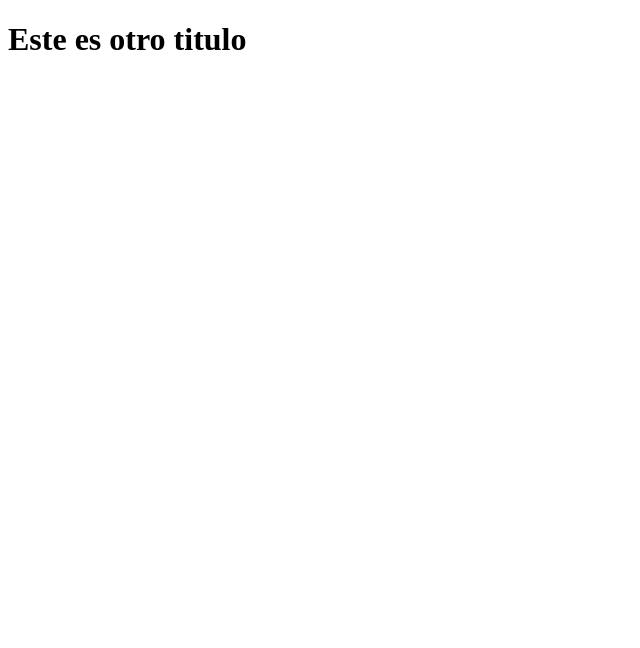
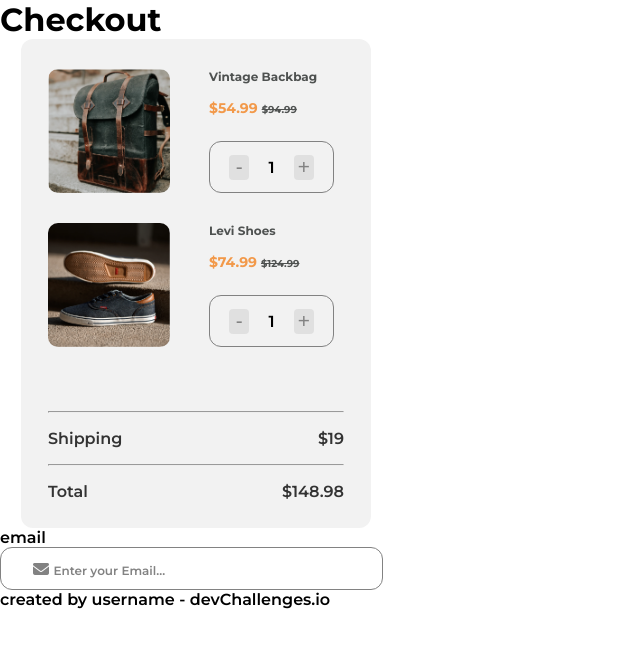
Before and after one commit to drbv27/challenge2WV, a plain HTML site: page index.html in a window 1280 px wide. Shown: the whole page, without its empty margins (0-640 px from the left). Drawn offline with Linux system fonts and the light colour scheme.

Commit message:
MEDIO PROYECTO

```diff
--- a/index.html
+++ b/index.html
@@ -4,10 +4,73 @@
     <meta charset="UTF-8">
     <meta http-equiv="X-UA-Compatible" content="IE=edge">
     <meta name="viewport" content="width=device-width, initial-scale=1.0">
+    <link rel="preconnect" href="https://fonts.googleapis.com">
+    <link rel="preconnect" href="https://fonts.gstatic.com" crossorigin>
+    <link href="https://fonts.googleapis.com/css2?family=Montserrat:wght@600;700&display=swap" rel="stylesheet">
     <link rel="stylesheet" href="./src/styles/styles.css">
     <title>Checkout Page</title>
 </head>
 <body>
-    <h1>Este es otro titulo</h1>
+    <header>
+        <h1>Checkout</h1>
+    </header>
+    <main>
+        <section id="productos">
+            <div class="producto">
+                <div class="imagen">
+                    <img src="./src/img/photo1.png" alt="BackBag">
+                </div>
+                <div class="precioCantidad">
+                    <h3>Vintage Backbag</h3>
+                    <h3>$54.99   <span>$94.99</span></h3>
+                    <div class="botonNumero">
+                        <button>-</button>
+                        <p>1</p>
+                        <button>+</button>
+                    </div>
+
+                </div>
+            </div>
+            <div class="producto">
+                <div class="imagen">
+                    <img src="./src/img/photo2.png" alt="Tenis">
+                </div>
+                <div class="precioCantidad">
+                    <h3>Levi Shoes</h3>
+                    <h3>$74.99   <span>$124.99</span></h3>
+                    <div class="botonNumero">
+                        <button>-</button>
+                        <p>1</p>
+                        <button>+</button>
+                    </div>
+                </div>
+            </div>
+            <hr id="divisor">
+            <div class="totales">
+                <p>Shipping</p>
+                <p>$19</p>
+            </div>
+            <hr>
+            <div class="totales">
+                <p>Total</p>
+                <p>$148.98</p>
+            </div>
+        </section>
+        <section id="formulario">
+            <div class="contact">
+                <label for="email">email</label>
+                <div class="inputIcono">
+                    <i class="fa-solid fa-envelope"></i>
+                    <input type="email" placeholder="Enter your Email...">
+                </div>
+            </div>
+        </section>
+    </main>
+    <footer>
+        <p>created by username - devChallenges.io</p>
+    </footer>
+
+
+    <script src="https://kit.fontawesome.com/4bd75be6cc.js" crossorigin="anonymous"></script>
 </body>
 </html>
--- a/src/styles/styles.css
+++ b/src/styles/styles.css
@@ -0,0 +1,116 @@
+*,
+*::after,
+*::before{
+    padding: 0;
+    margin: 0;
+}
+body{
+    font-family: 'Montserrat',sans-serif;
+    font-weight: 600;
+}
+#productos{
+    width: 350px;
+    height: 489px;
+    background-color: #f2f2f2;
+    border-radius: 12px;
+    margin-left: 21px;
+}
+
+.imagen{
+    width: 161px;
+    height: 124px;
+}
+.imagen img{
+    height: 100%;
+    width: auto;
+    border-radius: 10px;
+}
+.producto{
+    display: flex;
+    padding-top: 30px;
+    padding-left: 27px;
+}
+
+.precioCantidad h3:first-of-type{
+    font-size: 12px;
+    line-height: 15px;
+    color: #4e5150;
+    margin-bottom: 1rem;
+}
+.precioCantidad h3:nth-child(2){
+    font-size: 14px;
+    line-height: 17px;
+    color: #f2994a;
+    margin-bottom: 1.5rem;
+}
+.precioCantidad h3:nth-child(2) span{
+    font-size: 10px;
+    line-height: 12px;
+    color: #4e5150;
+    text-decoration: line-through;
+}
+
+.botonNumero{
+    display: flex;
+    width: 123px;
+    height: 50px;
+    border:solid 1px #828282;
+    border-radius: 12px;
+    justify-content: space-evenly;
+    align-items: center;
+}
+
+.botonNumero button{
+    width: 20px;
+    height: 20px;
+    background-color:#e0e0e0;
+    border-radius: 4px;
+    border: none;
+    color: #828282;
+    font-size: 1.3rem;
+    padding-bottom: 25px;
+}
+hr{
+    margin-left: 27px;
+    margin-right: 27px;
+    color: #333;
+}
+.totales{
+    display: flex;
+    justify-content: space-between;
+    margin-left: 27px;
+    margin-right: 27px;
+    padding-top: 1rem;
+    padding-bottom: 1rem;
+    color: #333;
+}
+#divisor{
+    margin-top: 4rem;
+}
+
+.inputIcono{
+    width: 349px;
+    height: 41px;
+    border-radius: 12px;
+    border:solid 1px #828282;
+    padding-left: 2rem;
+}
+.inputIcono input{
+    border: none;
+}
+
+.inputIcono input, .inputIcono i{
+    margin-top: 0.8rem;
+}
+.inputIcono input::placeholder{
+    font-family: 'Montserrat',sans-serif;
+    font-weight: 600;
+    color: #828282;
+    font-size: 12px;
+    line-height: 15px;
+
+}
+
+.inputIcono i{
+    color: #828282;
+}
```
